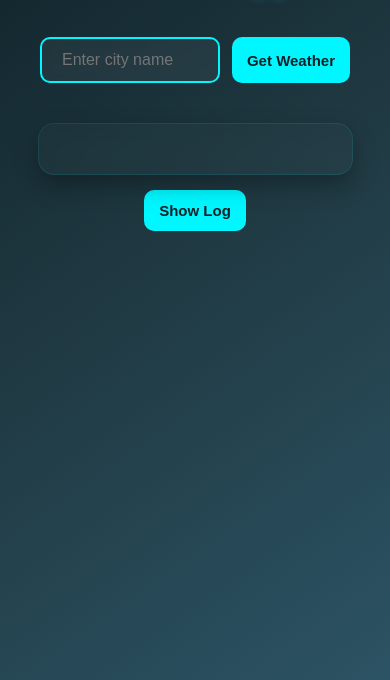
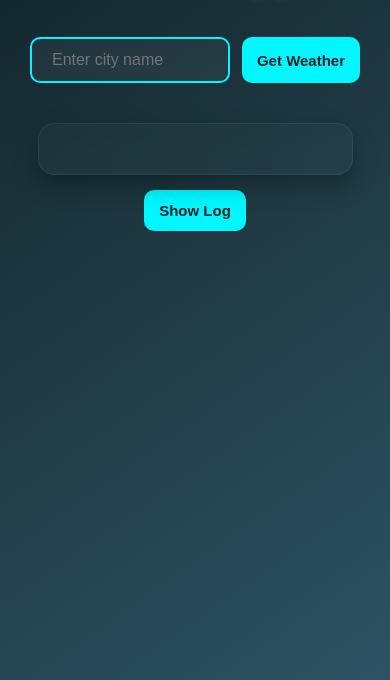
Before and after one commit to ss2127/Weather-Logger-App, a plain HTML site: page weather-frontend/index.html in a window 390 px wide. Shown: the part 164-844 px from the top of the page. Drawn offline with Linux system fonts and the light colour scheme; sample sign-in values are in the browser's storage.

Commit message:
some styling changes

```diff
--- a/weather-frontend/style.css
+++ b/weather-frontend/style.css
@@ -215,7 +215,7 @@ button:hover {
     border-radius: 10px;
     color: #e0f7fa;
     font-size: 16px;
-    width: 180px;
+    width: 200px;
     backdrop-filter: blur(4px);
     transition: border 0.3s ease, box-shadow 0.3s ease;
   }
```
